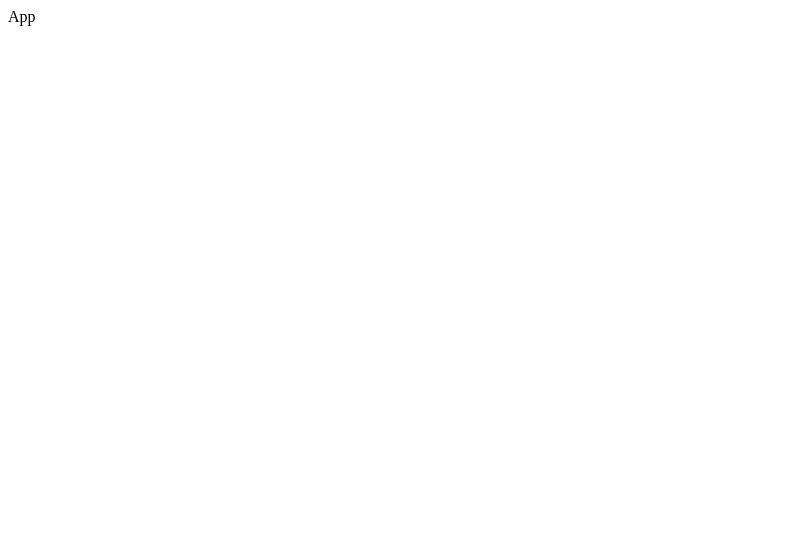
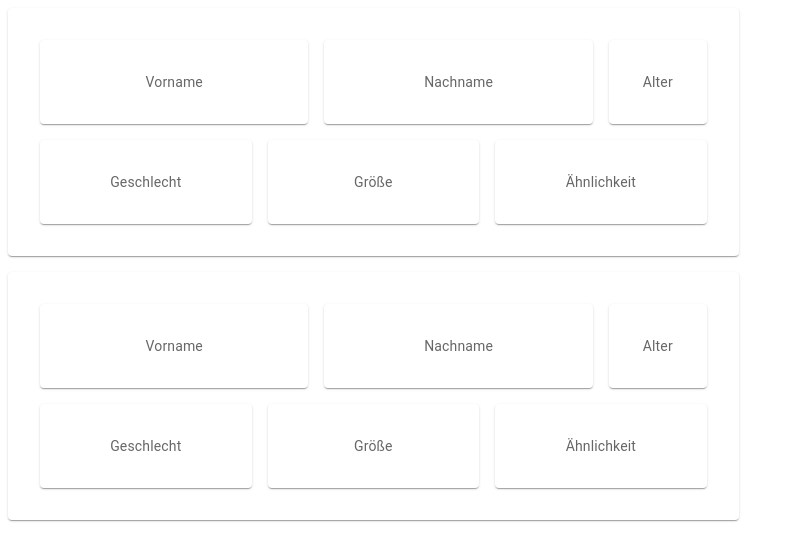
Before and after one commit to PatrickMayerHdM/Software-Praktikum-Gruppe01, a React (Create React App) app in the folder frontend/: page / in a window 1280 px wide. Shown: the top 560 px of the page, without its empty margins (0-796 px from the left). Built offline with nearby package versions, Linux system fonts and the light colour scheme.

Commit message:
Hinzufügen von Kommentaren zur Funktionalität der Profilebox.js und einer technischen validierung zur Prüfung ob eine Verschachtelung mehrerer Grids/ Boxen möglich ist.

```diff
--- a/frontend/src/App.js
+++ b/frontend/src/App.js
@@ -1,9 +1,26 @@
-
+import Item from "./theme";
+import Box from "@mui/material/Box";
+import Grid from "@mui/material/Grid";
+import Profilebox from "./components/Profilebox";
 
 function App() {
   return (
     <div className="App">
-      App
+        {/** Beispiel, um die Möglichkeit zur Darstellung von mehreren Profileboxen zu gewährleisten. */}
+      <Box sx={{ flexGrow: 1 }} >
+          <Grid container spacing={2} >
+            <Grid item xs={7} >
+              <Item>
+                  <Profilebox/>
+              </Item >
+            </Grid >
+            <Grid item xs={7} >
+              <Item>
+                  <Profilebox/>
+              </Item >
+            </Grid >
+          </Grid >
+        </Box >
     </div>
   );
 }
--- a/frontend/src/components/Profilebox.js
+++ b/frontend/src/components/Profilebox.js
@@ -3,38 +3,54 @@ import Box from "@mui/material/Box";
 import Grid from "@mui/material/Grid";
 
 /** Dies erstellt einen React Komponenten zur Profilvorschau.
- * Damit dieser dann später in verschiedenen Ansichten der App angezeit werden kann */
+ * Damit dieser dann später in verschiedenen Ansichten der App angezeigt werden kann */
 
 function Profilebox(){
     return(
         <Box sx={{ flexGrow: 1 }} >
+            {/** Dies ist die Box, in welcher schlussendlich sich das Grid befindet */}
           <Grid container spacing={2} >
+              {/** Das Grid an sich */}
             <Grid item xs={5} >
+                {/** Ein Item für das Grid, hier der Vorname, bei einer Item größe 5 */}
               <Item>
                   Vorname
               </Item >
             </Grid >
+              {/** Ein Item für das Grid, hier der Nachname, bei einer Item größe 5 */}
             <Grid item xs={5} >
               <Item>
                   Nachname
               </Item >
             </Grid >
+              {/** Ein Item für das Grid, hier das Alter, bei einer Item größe 2 */}
             <Grid item xs={2} >
               <Item>
                   Alter
               </Item >
             </Grid >
+              {/** Ein Item für das Grid, hier das Geschlecht, bei einer Item größe 4 */}
             <Grid item xs={4} >
-              <Item>Geschlecht</Item >
+              <Item>
+                  Geschlecht
+              </Item >
             </Grid >
+              {/** Ein Item für das Grid, hier die Größe, bei einer Item größe 4 */}
             <Grid item xs={4} >
-              <Item>Größe</Item >
+              <Item>
+                  Größe
+              </Item >
             </Grid >
+              {/** Ein Item für das Grid, hier das Ähnlichkeitsmaß zwischen dem Suchprofil und dem
+               in der Profilbox dargestellten Profil, bei einer Item größe 4 */}
             <Grid item xs={4} >
-              <Item >Ähnlichkeit</Item >
+              <Item >
+                  Ähnlichkeit
+              </Item >
             </Grid >
           </Grid >
         </Box >
 
     )
 }
+export default Profilebox /** Der Export damit Profilebox auch an anderen Stellen verwendet werden kann */
```
